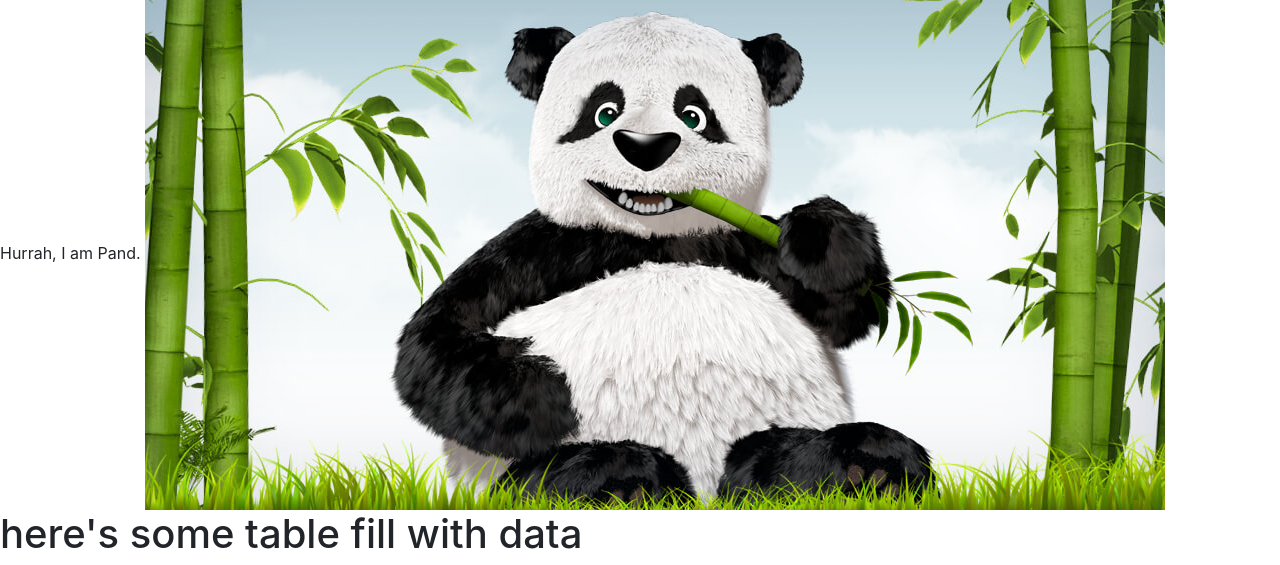
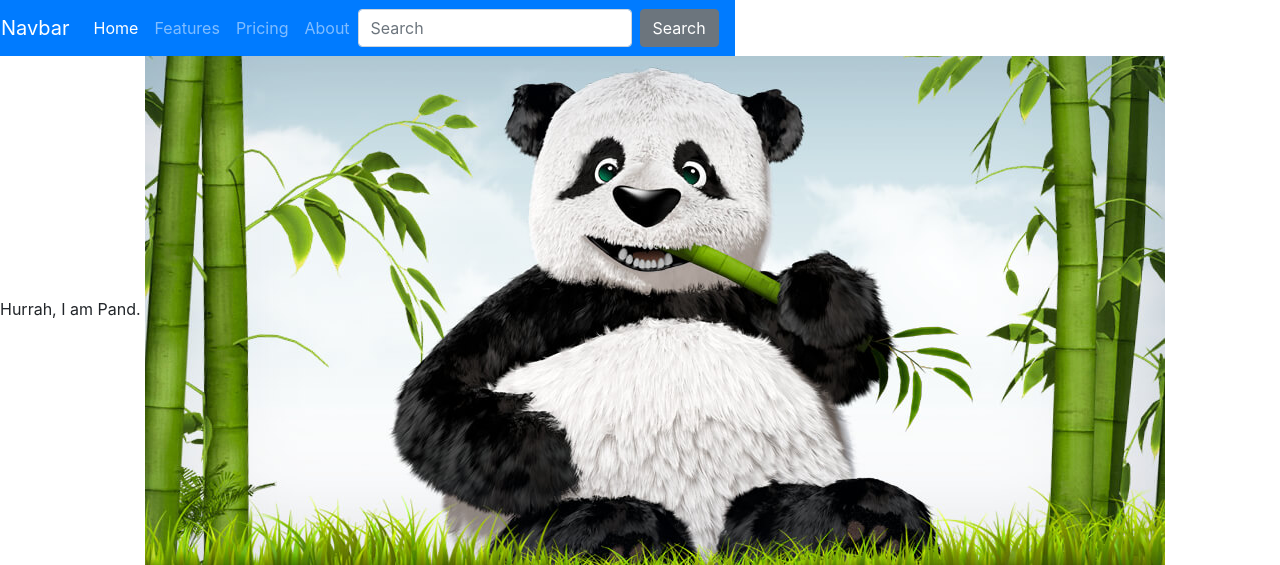
Before and after one commit to SabujXi/LibraryManagementSystem-Django, a Django app: page / in a window 1280 px wide. Shown: the top 565 px of the page. Run offline with Django 3.2, Linux system fonts and the light colour scheme; some libraries are stand-ins or nearby versions.

Commit message:
adding some navigator bar to the up

```diff
--- a/src/lms/templates/lms/base.html
+++ b/src/lms/templates/lms/base.html
@@ -9,6 +9,36 @@
     <title>Base HTML</title>
 </head>
 <body>
+
+<div class="row">
+    <nav class="navbar navbar-expand-lg navbar-dark bg-primary">
+  <a class="navbar-brand" href="#">Navbar</a>
+  <button class="navbar-toggler" type="button" data-toggle="collapse" data-target="#navbarColor01" aria-controls="navbarColor01" aria-expanded="false" aria-label="Toggle navigation">
+    <span class="navbar-toggler-icon"></span>
+  </button>
+
+  <div class="collapse navbar-collapse" id="navbarColor01">
+    <ul class="navbar-nav mr-auto">
+      <li class="nav-item active">
+        <a class="nav-link" href="#">Home <span class="sr-only">(current)</span></a>
+      </li>
+      <li class="nav-item">
+        <a class="nav-link" href="#">Features</a>
+      </li>
+      <li class="nav-item">
+        <a class="nav-link" href="#">Pricing</a>
+      </li>
+      <li class="nav-item">
+        <a class="nav-link" href="#">About</a>
+      </li>
+    </ul>
+    <form class="form-inline my-2 my-lg-0">
+      <input class="form-control mr-sm-2" type="text" placeholder="Search">
+      <button class="btn btn-secondary my-2 my-sm-0" type="submit">Search</button>
+    </form>
+  </div>
+</nav>
+</div>
 Hurrah, I am Pand.
 
 <img src="{% static 'lms/panda.jpg' %}" alt="Great Panda">
@@ -46,5 +76,6 @@ Hurrah, I am Pand.
         <button type="button" class="btn btn-primary">Primary</button>
     </div>
 </div>
+
 </body>
 </html>
```
